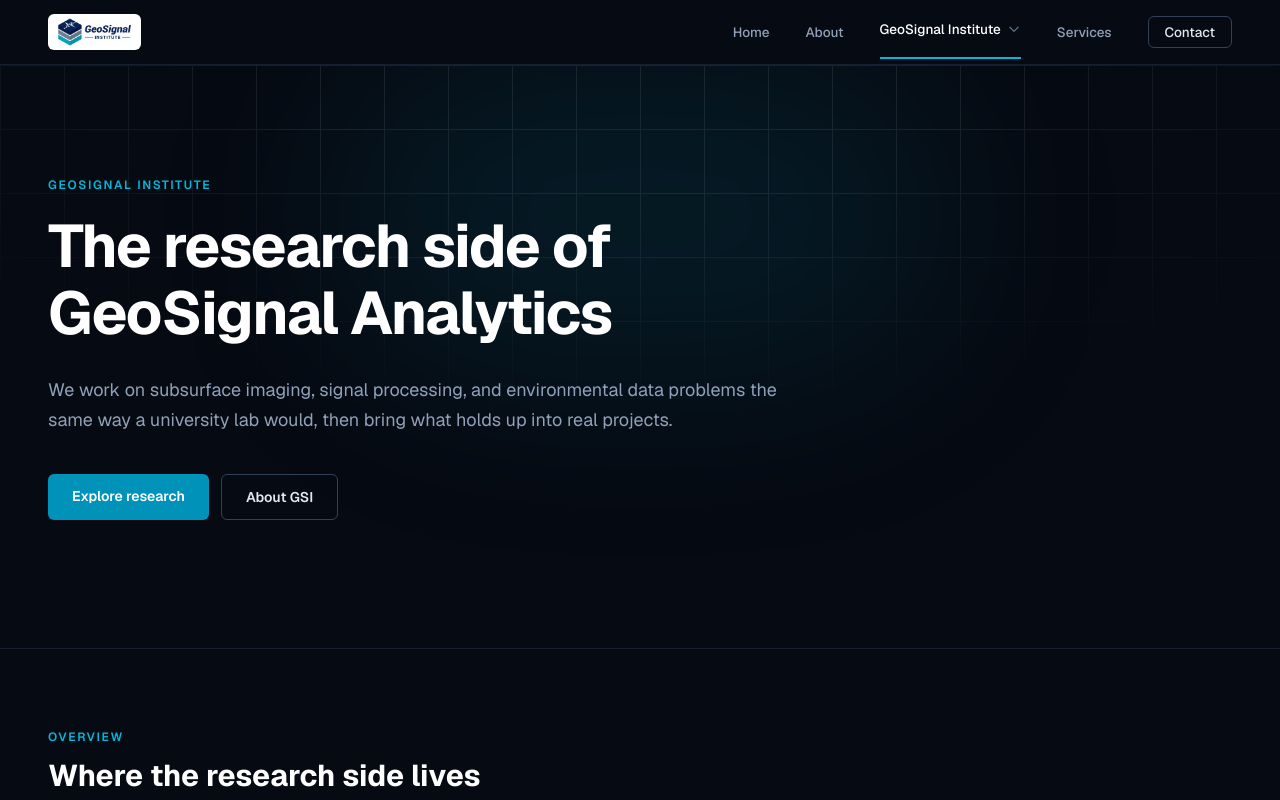
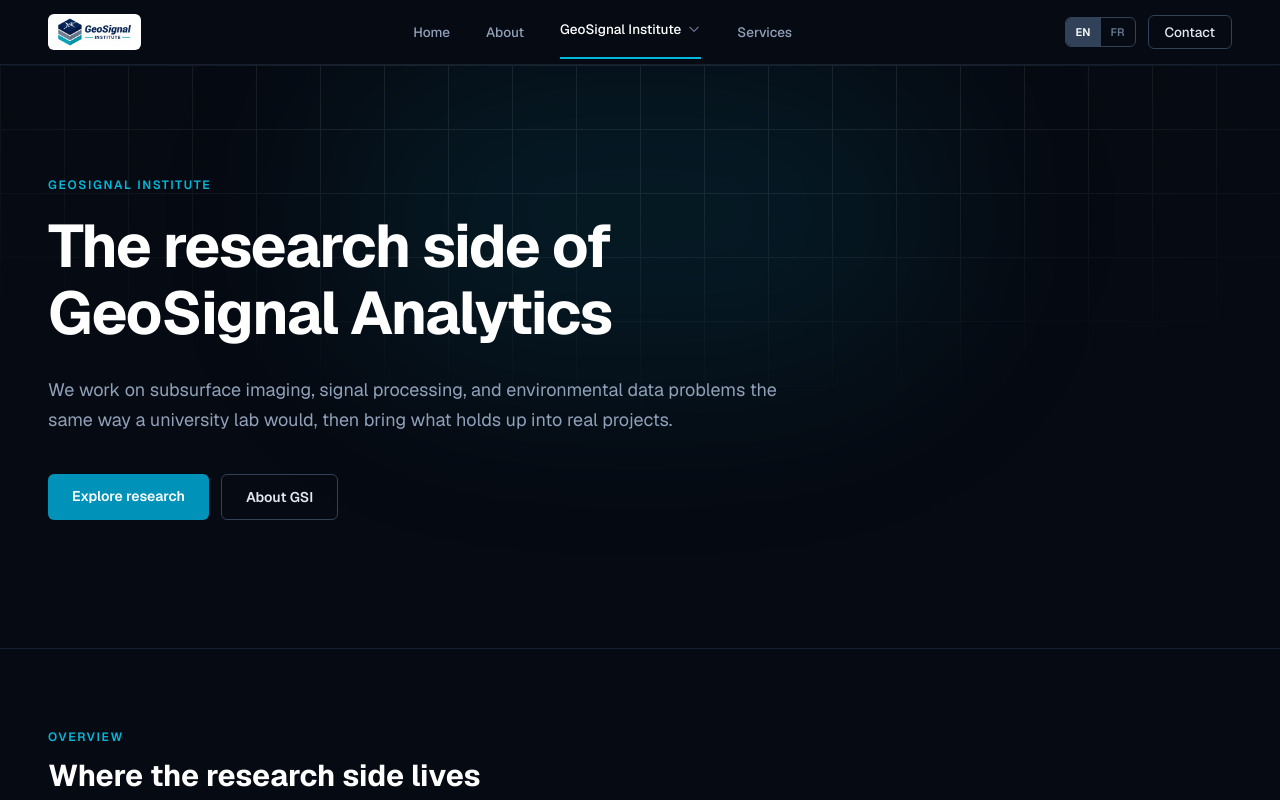
Before and after one commit to geosignalanalytics/geosignal-analytics, a Next.js app: page /institute in a window 1280 px wide. Shown: the top 800 px of the page. Built offline with nearby package versions, Linux system fonts and the light colour scheme.

Commit message:
Mon message de commit ici

```diff
--- a/app/institute/page.tsx
+++ b/app/institute/page.tsx
@@ -49,6 +49,7 @@
 export default function InstitutePage() {
   const [isOpen, setIsOpen] = useState(false);
   const [mobileMenuOpen, setMobileMenuOpen] = useState(false);
+  const [lang, setLang] = useState<'en' | 'fr'>('en');
   const dropdownRef = useRef<HTMLDivElement>(null);
 
   useEffect(() => {
@@ -128,15 +129,29 @@
             </li>
 
             <li><Link href="/services" className="hover:text-slate-200 transition-colors">Services</Link></li>
-            <li>
-              <Link
-                href="/contact"
-                className="rounded-md border border-slate-700 px-4 py-1.5 text-slate-200 hover:border-cyan-600 hover:text-white transition-colors"
-              >
-                Contact
-              </Link>
-            </li>
           </ul>
+
+          {/* Zone droite : langue + contact + burger */}
+          <div className="flex items-center gap-3">
+            <button
+              onClick={() => setLang(lang === 'en' ? 'fr' : 'en')}
+              className="hidden sm:flex items-center rounded-md border border-slate-700 text-[11px] font-semibold overflow-hidden"
+              aria-label="Switch language"
+            >
+              <span className={`px-2.5 py-1.5 transition-colors ${lang === 'en' ? 'bg-slate-700 text-white' : 'text-slate-500'}`}>
+                EN
+              </span>
+              <span className={`px-2.5 py-1.5 transition-colors ${lang === 'fr' ? 'bg-slate-700 text-white' : 'text-slate-500'}`}>
+                FR
+              </span>
+            </button>
+
+            <Link
+              href="/contact"
+              className="hidden md:inline-block rounded-md border border-slate-700 px-4 py-1.5 text-[13.5px] font-medium text-slate-200 hover:border-cyan-600 hover:text-white transition-colors"
+            >
+              Contact
+            </Link>
 
           {/* Bouton Mobile */}
           <button
@@ -149,6 +164,7 @@
             <span className={`block h-[1.5px] w-6 bg-slate-200 transition-opacity duration-200 ${mobileMenuOpen ? 'opacity-0' : ''}`} />
             <span className={`block h-[1.5px] w-6 bg-slate-200 transition-transform duration-200 ${mobileMenuOpen ? '-rotate-45 -translate-y-[6.5px]' : ''}`} />
           </button>
+          </div>
         </div>
 
         {/* Menu Mobile */}
@@ -190,6 +206,17 @@
                   {item.label}
                 </Link>
               ))}
+            </div>
+
+            <div className="flex items-center gap-2 mt-4 px-3 sm:hidden">
+              <span className="text-xs text-slate-500">Language</span>
+              <button
+                onClick={() => setLang(lang === 'en' ? 'fr' : 'en')}
+                className="flex items-center rounded-md border border-slate-700 text-[11px] font-semibold overflow-hidden"
+              >
+                <span className={`px-2.5 py-1 transition-colors ${lang === 'en' ? 'bg-slate-700 text-white' : 'text-slate-500'}`}>EN</span>
+                <span className={`px-2.5 py-1 transition-colors ${lang === 'fr' ? 'bg-slate-700 text-white' : 'text-slate-500'}`}>FR</span>
+              </button>
             </div>
           </div>
         )}
```
